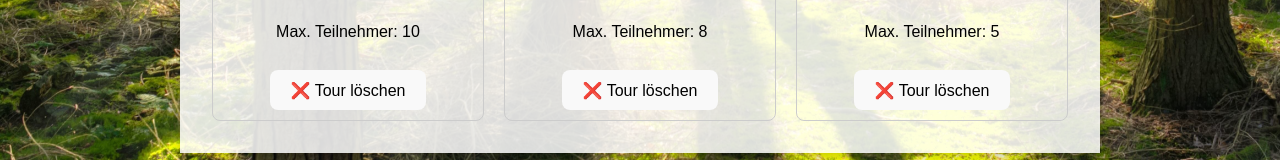
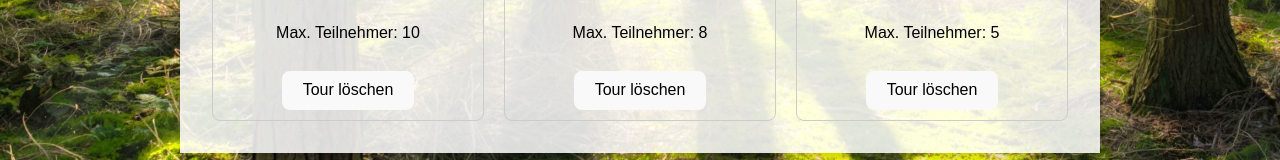
Before and after one commit to bolatgamze/probe-assessment-2, a React (Vite) app: page /touren in a window 1280 px wide. Shown: the part 557-717 px from the top of the page. Built offline with nearby package versions, Linux system fonts and the light colour scheme.

Commit message:
lezte version

```diff
--- a/src/components/Touren.jsx
+++ b/src/components/Touren.jsx
@@ -101,7 +101,7 @@ function Touren({touren, setTouren}) {
                         <p>Zustand: <strong>{tour.schwierigkeitsgrad}</strong></p>
                         <p>Max. Teilnehmer: {tour.maxTeilnehmer}</p>
                         <button onClick={() => handleDeleteTour(tour.id)} style={{ marginTop: '10px' }}>
-                            ❌ Tour löschen
+                            Tour löschen
                         </button>
                     </div>
                 ))}
```
